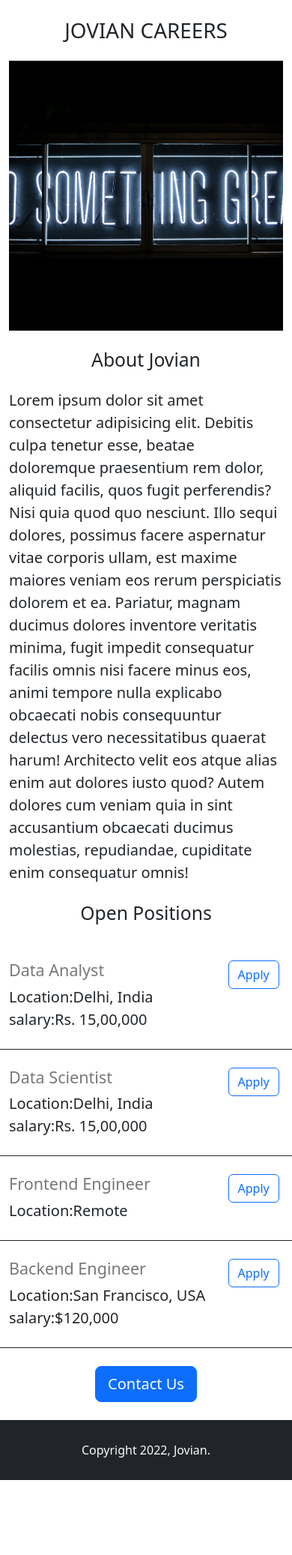
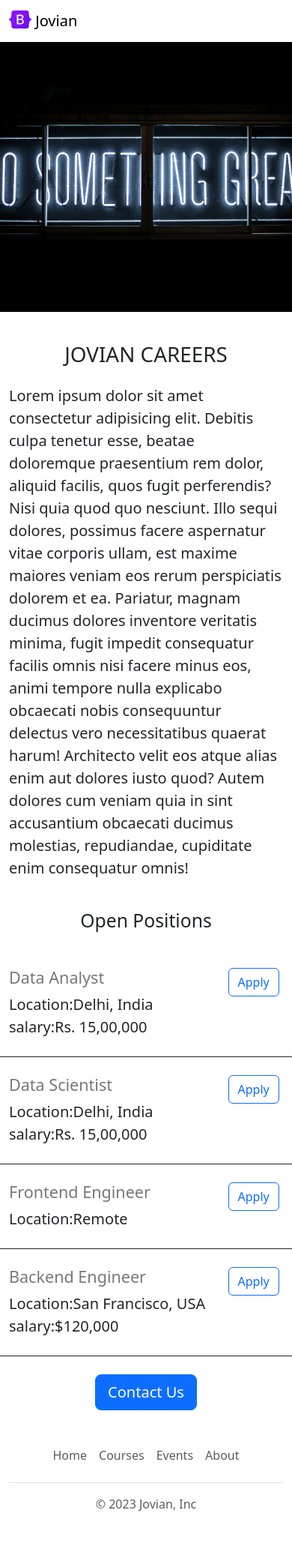
Before and after one commit to AdiArambh/jovian-careers-website-v2, a Flask app: page / in a window 390 px wide. Shown: the whole page at 75% size. Before the commit the page ends 1974 px from the top, so only its background shows below. Run offline with Flask 3, Linux system fonts and the light colour scheme.

Commit message:
Done functional and aesthetic improvements

```diff
--- /dev/null
+++ b/templates/footer.html
@@ -0,0 +1,11 @@
+<div class="container">
+    <footer class="py-3 my-4">
+      <ul class="nav justify-content-center border-bottom pb-3 mb-3">
+        <li class="nav-item"><a href="home.html" class="nav-link px-2 text-body-secondary">Home</a></li>
+        <li class="nav-item"><a href="courses.html" class="nav-link px-2 text-body-secondary">Courses</a></li>
+        <li class="nav-item"><a href="events.html" class="nav-link px-2 text-body-secondary">Events</a></li>
+        <li class="nav-item"><a href="about.html" class="nav-link px-2 text-body-secondary">About</a></li>
+      </ul>
+      <p class="text-center text-body-secondary">© 2023 Jovian, Inc</p>
+    </footer>
+  </div>
--- a/templates/home.html
+++ b/templates/home.html
@@ -1,50 +1,72 @@
 <!DOCTYPE html>
 <html lang="en">
-
   <head>
-    <meta charset="UTF-8">
-    <meta http-equiv="X-UA-Compatible" content="IE=edge">
-    <meta name="viewport" content="width=device-width, initial-scale=1.0">
-    <link href="https://cdn.jsdelivr.net/npm/bootstrap@5.3.0-alpha3/dist/css/bootstrap.min.css" rel="stylesheet"
-        integrity="sha384-KK94CHFLLe+nY2dmCWGMq91rCGa5gtU4mk92HdvYe+M/SXH301p5ILy+dN9+nJOZ" crossorigin="anonymous">
+    <meta charset="UTF-8" />
+    <meta http-equiv="X-UA-Compatible" content="IE=edge" />
+    <meta name="viewport" content="width=device-width, initial-scale=1.0" />
+    <link
+      href="https://cdn.jsdelivr.net/npm/bootstrap@5.3.0-alpha3/dist/css/bootstrap.min.css"
+      rel="stylesheet"
+      integrity="sha384-KK94CHFLLe+nY2dmCWGMq91rCGa5gtU4mk92HdvYe+M/SXH301p5ILy+dN9+nJOZ"
+      crossorigin="anonymous"
+    />
     <title>Jovian Careers</title>
     <style>
       #banner {
         height: 360px;
         width: 100%;
         object-fit: cover;
+        margin-bottom: 16px;
       }
     </style>
   </head>
 
   <body>
-    <div class="container ">
+    {% include 'nav.html' %}
+    <img
+      id="banner"
+      src="{{ url_for('static', filename='banner.jpg') }}"
+      alt="This is a banner"
+      class="img-fluid"
+    />
+    <div class="container">
       <h1 class="text-center my-4">{{company_name}} CAREERS</h1>
-        <img id="banner" src="{{ url_for('static', filename='banner.jpg') }}" alt="This is a banner" class="img-fluid">
 
-        <h2 class="text-center my-4">About Jovian</h2>
-        <p class="lead">Lorem ipsum dolor sit amet consectetur adipisicing elit. Debitis culpa tenetur esse, beatae
-            doloremque praesentium rem dolor, aliquid facilis, quos fugit perferendis? Nisi quia quod quo nesciunt. Illo
-            sequi dolores, possimus facere aspernatur vitae corporis ullam, est maxime maiores veniam eos rerum
-            perspiciatis dolorem et ea. Pariatur, magnam ducimus dolores inventore veritatis minima, fugit impedit
-            consequatur facilis omnis nisi facere minus eos, animi tempore nulla explicabo obcaecati nobis consequuntur
-            delectus vero necessitatibus quaerat harum! Architecto velit eos atque alias enim aut dolores iusto quod?
-            Autem dolores cum veniam quia in sint accusantium obcaecati ducimus molestias, repudiandae, cupiditate enim
-            consequatur omnis!</p>
+      <div class="row" style="margin-bottom: 16px;">
+        <div class="col-md-6">
+          <p class="lead">
+            Lorem ipsum dolor sit amet consectetur adipisicing elit. Debitis
+            culpa tenetur esse, beatae doloremque praesentium rem dolor, aliquid
+            facilis, quos fugit perferendis? Nisi quia quod quo nesciunt. Illo
+            sequi dolores, possimus facere aspernatur vitae corporis ullam, est
+            maxime maiores veniam eos rerum perspiciatis dolorem et ea.
+            Pariatur, magnam ducimus dolores inventore veritatis minima, fugit
+            impedit consequatur facilis omnis nisi facere minus eos, animi
+            tempore nulla explicabo obcaecati nobis consequuntur delectus vero
+            necessitatibus quaerat harum! Architecto velit eos atque alias enim
+            aut dolores iusto quod? Autem dolores cum veniam quia in sint
+            accusantium obcaecati ducimus molestias, repudiandae, cupiditate
+            enim consequatur omnis!
+          </p>
+        </div>
+        <div class="d-none d-md-block col-md-6">
+          <img
+            src="/static/people.jpg"
+            alt="people working in jovian"
+            style="height: 320px; border-radius: 4px;"
+          />
+        </div>
+      </div>
 
       <h2 class="text-center my-4">Open Positions</h2>
       <div class="lead">
-            {% for job in jobs %}
-            {% include 'jobitem.html' %}
-            {% endfor %}
+        {% for job in jobs %} {% include 'jobitem.html' %} {% endfor %}
       </div>
       <div class="text-center mt-4">
-            <button class="btn btn-primary btn-lg">Contact Us</button>
+        <a href="mailto:hello@jovian.ai?subject=Questions%20about%20job%20opening.&body=My%20Name%20%3A%20%3Cname%3E%0D%0A%0D%0AMy%20Question%20%3A%20%3Center%20questions%20here%3E" class="btn btn-primary btn-lg">Contact Us</a>
       </div>
     </div>
-    <div class="text-center bg-dark text-light py-1 mt-4">
-        <p class="my-4">Copyright 2022, Jovian.</p>
-    </div>
+
+    {% include 'footer.html' %}
   </body>
-
 </html>
--- a/templates/jobitem.html
+++ b/templates/jobitem.html
@@ -8,6 +8,6 @@
     {% endif %}
     </div>
     <div class="col-3">
-    <button type="button" class="btn btn-outline-primary">Apply</button>
+    <a href="mailto:hello@jovian.ai?subject=Application%20for%20{{job['title']}}&body=My%20Name%20%3A%20%3Cname%3E%0D%0A%0D%0AMy%20Resume%20Link%20%3A%20%3Cresume%20link%3E%0D%0A%0D%0AMy%20LinkedIn%20Link%20%3A%20%3CLinkedIn%20link%3E" type="button" class="btn btn-outline-primary">Apply</a>
     </div>
 </div>
--- /dev/null
+++ b/templates/nav.html
@@ -0,0 +1,9 @@
+<nav class="navbar shadow-sm bg-white fixed-top">
+    <div class="container-fluid">
+      <a class="navbar-brand" href="home.html">
+        <img src="/static/logo.svg" alt="Logo" width="30" height="24" class="d-inline-block align-text-top">
+        Jovian
+      </a>
+    </div>
+  </nav>
+  <div style="height: 56px;"></div>
```
Also changed, not shown: static/logo.svg (added), 3 other files. Lines whose indentation alone changed are shown as unchanged.
